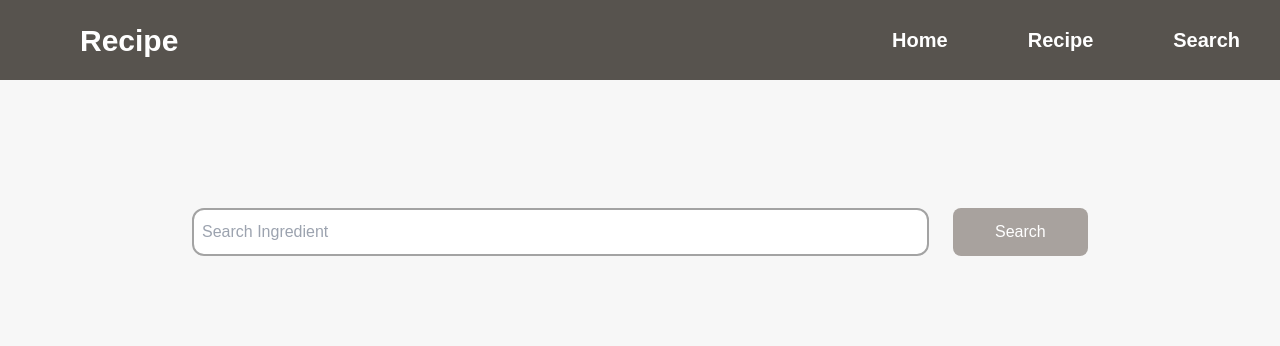
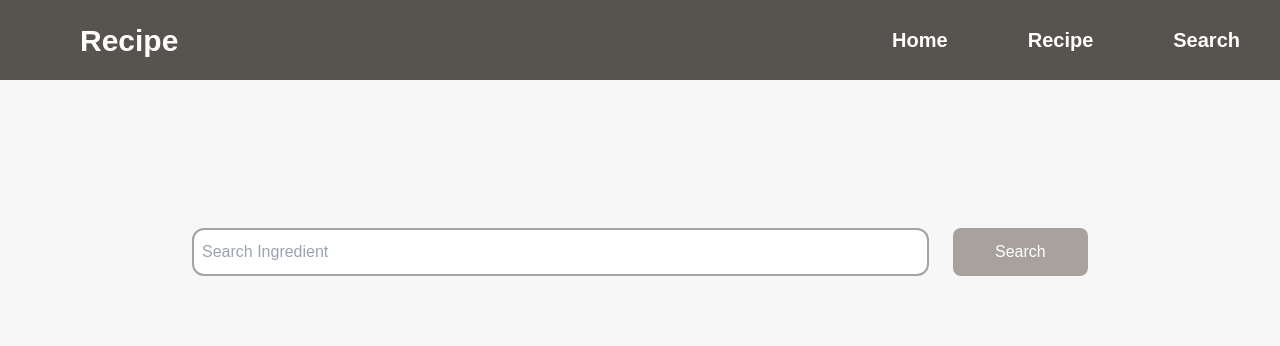
Before and after one commit to jamestariga/react-recipe, a React (Create React App) app: page /recipe in a window 1280 px wide. Shown: the top 346 px of the page. Built offline with nearby package versions, Linux system fonts and the light colour scheme; no server answers.

Commit message:
✨ Fixed header spacings for all of the pages

```diff
--- a/src/Components/Home/Popular.js
+++ b/src/Components/Home/Popular.js
@@ -35,7 +35,7 @@ const Popular = () => {
 
   return (
     <>
-      <div className='flex justify-center flex-col px-20 pt-20 md:pt-10 xl:px-10 md:px-0'>
+      <div className='flex justify-center flex-col px-20 mt-20 md:mt-10 xl:px-10 md:px-0'>
         <h1 className='text-center text-3xl font-extrabold text-zinc-600 md:text-2xl'>
           Popular Recipes
         </h1>
--- a/src/Components/Recipe/Recipe.js
+++ b/src/Components/Recipe/Recipe.js
@@ -94,7 +94,7 @@ const Recipe = () => {
           initial={{ width: '100%' }}
           animate={{ width: '100%' }}
           exit={{ x: window.innerWidth, transition: { duration: 0.5 } }}>
-          <div className='flex justify-center w-full p-5 pt-20 mb-20 px-20 md:pt-10 md:px-10 sm:px-8'>
+          <div className='flex justify-center w-full p-5 mt-20 mb-20 px-20 md:mt-10 md:px-10 sm:px-8'>
             <form
               className='flex flex-row justify-between w-4/5 sm:w-full'
               onSubmit={onSubmit}>
--- a/src/Components/Search/Category.js
+++ b/src/Components/Search/Category.js
@@ -9,7 +9,7 @@ const Category = () => {
     <>
       <IconContext.Provider
         value={{ color: '#000', size: '35px', margin: 'auto' }}>
-        <div className='flex justify-center items-center flex-wrap w-full p-5 mb-20 pt-20 px-20 md:pt-10 md:mb-4 md:px-10 sm:px-8 font-bold'>
+        <div className='flex justify-center items-center flex-wrap w-full p-5 mb-20 mt-20 px-20 md:mt-10 md:mb-4 md:px-10 sm:px-8 font-bold'>
           <div className='flex justify-center items-center m-4 text-center'>
             <NavLink to={'/search/american'}>
               <FaHamburger />
```
